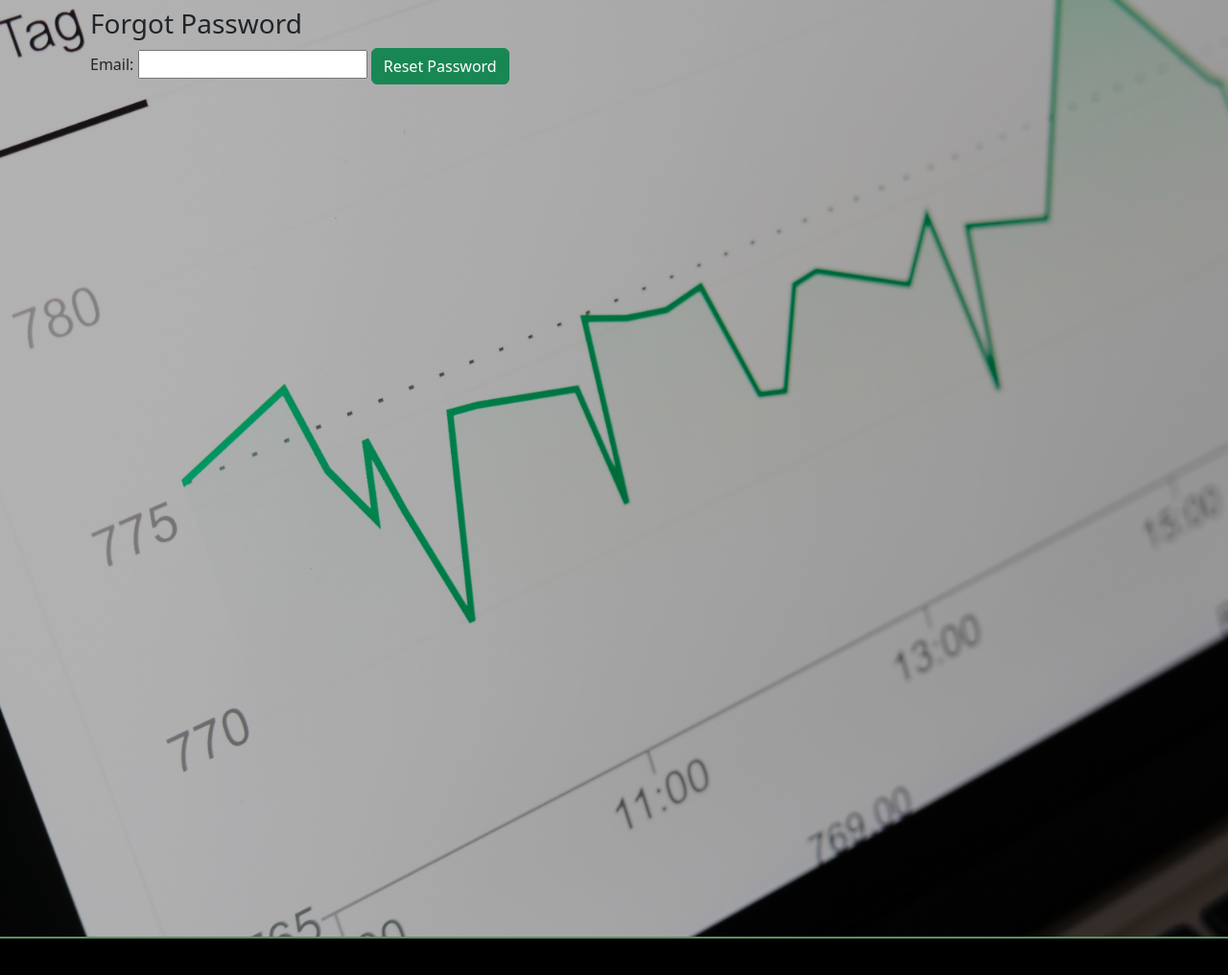
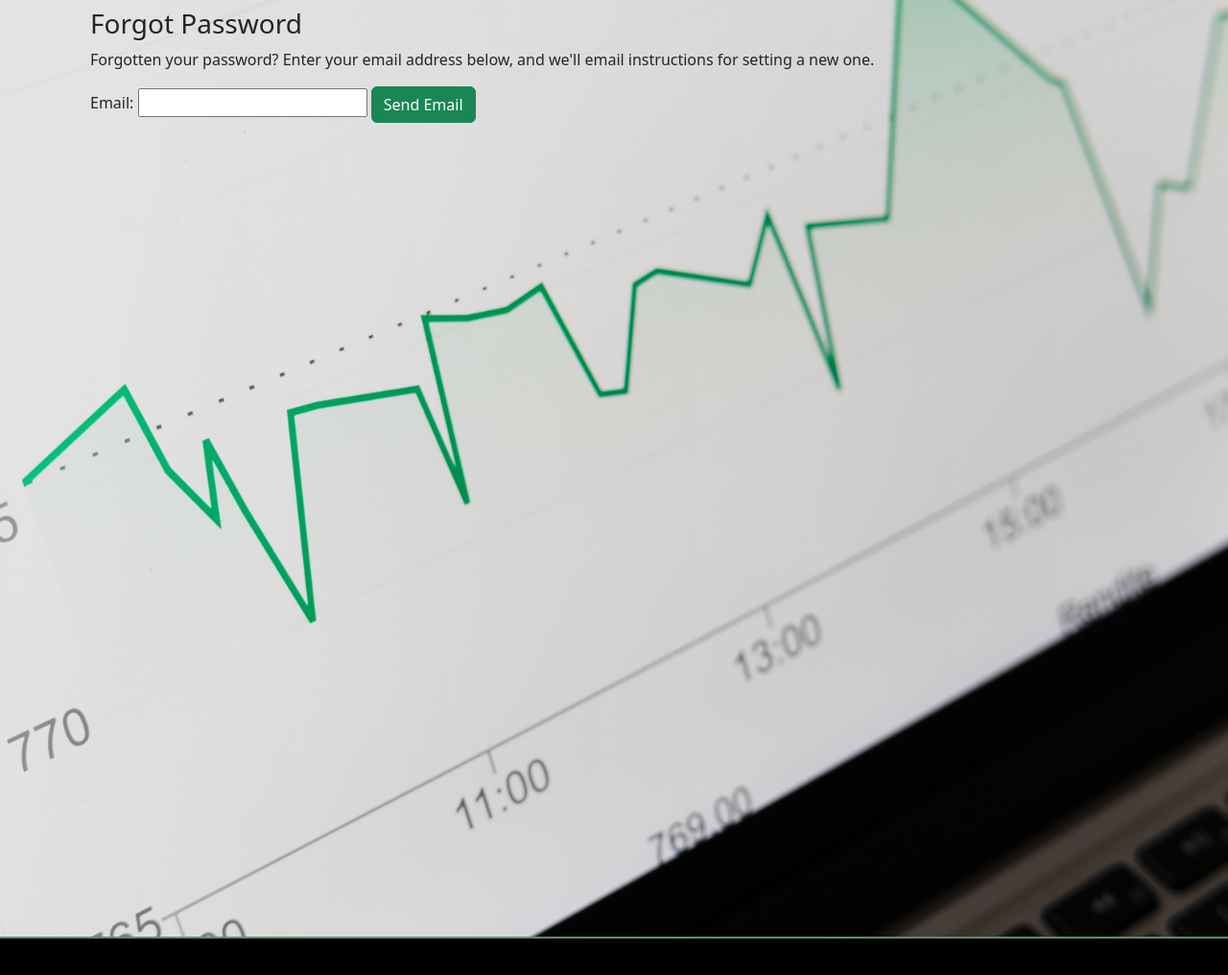
Before and after one commit to Oghenekevbe/stockcopy, a Django app: page /forgot_password/ in a window 1280 px wide. Shown: the part 59-1075 px from the top of the page at 96% size. Run offline with Django 4.2, Linux system fonts and the light colour scheme; some libraries are stand-ins or nearby versions.

Commit message:
resolved the password reset issue

```diff
--- a/sp/forms.py
+++ b/sp/forms.py
@@ -1,5 +1,10 @@
 from django import forms
-from django.contrib.auth.forms import UserCreationForm, PasswordResetForm, SetPasswordForm, PasswordChangeForm
+from django.contrib.auth.forms import (
+    UserCreationForm,
+    PasswordResetForm,
+    SetPasswordForm,
+    PasswordChangeForm,
+)
 from django.contrib.auth.models import User
 from django.contrib.auth import get_user_model
 from .models import StockTransaction
@@ -8,58 +13,77 @@ from .models import StockTransaction
 class StockTransactionForm(forms.ModelForm):
     class Meta:
         model = StockTransaction
-        fields = ['stock', 'quantity', 'price', 'transaction_type']
+        fields = ["stock", "quantity", "price", "transaction_type"]
         widgets = {
-            'stock': forms.Select(attrs={'class': 'form-control'}),
-            'quantity': forms.NumberInput(attrs={'class': 'form-control'}),
-            'price': forms.NumberInput(attrs={'class': 'form-control'}),
-            'transaction_type': forms.Select(attrs={'class': 'form-control'}),
+            "stock": forms.Select(attrs={"class": "form-control"}),
+            "quantity": forms.NumberInput(attrs={"class": "form-control"}),
+            "price": forms.NumberInput(attrs={"class": "form-control"}),
+            "transaction_type": forms.Select(attrs={"class": "form-control"}),
         }
 
 
 class RegistrationForm(UserCreationForm):
-    first_name = forms.CharField(max_length=30, widget=forms.TextInput(attrs={'class': 'form-control'}))
-    last_name = forms.CharField(max_length=30, widget=forms.TextInput(attrs={'class': 'form-control'}))
-    email = forms.EmailField(widget=forms.EmailInput(attrs={'class': 'form-control'}))
-    username = forms.CharField(max_length=150, widget=forms.TextInput(attrs={'class': 'form-control'}))
+    first_name = forms.CharField(
+        max_length=30, widget=forms.TextInput(attrs={"class": "form-control"})
+    )
+    last_name = forms.CharField(
+        max_length=30, widget=forms.TextInput(attrs={"class": "form-control"})
+    )
+    email = forms.EmailField(widget=forms.EmailInput(attrs={"class": "form-control"}))
+    username = forms.CharField(
+        max_length=150, widget=forms.TextInput(attrs={"class": "form-control"})
+    )
 
     class Meta:
         model = User
-        fields = ('first_name', 'last_name', 'email', 'username', 'password1', 'password2')
+        fields = (
+            "first_name",
+            "last_name",
+            "email",
+            "username",
+            "password1",
+            "password2",
+        )
 
 
 class ForgotPasswordForm(PasswordResetForm):
-    email = forms.EmailField(widget=forms.EmailInput(attrs={'class': 'form-control', 'placeholder': 'Email'}))
+    email = forms.EmailField(
+        widget=forms.EmailInput(attrs={"class": "form-control", "placeholder": "Email"})
+    )
 
     class Meta:
         model = User
-        fields = ['email']
+        fields = ["email"]
+
+
+class ChangePasswordForm(PasswordChangeForm):
+    old_password = forms.CharField(
+        label="Current Password",
+        widget=forms.PasswordInput(
+            attrs={"class": "form-control", "placeholder": "Current Password"}
+        ),
+    )
+    new_password1 = forms.CharField(
+        label="New Password",
+        widget=forms.PasswordInput(
+            attrs={"class": "form-control", "placeholder": "New Password"}
+        ),
+    )
+    new_password2 = forms.CharField(
+        label="Confirm Password",
+        widget=forms.PasswordInput(
+            attrs={"class": "form-control", "placeholder": "Confirm New Password"}
+        ),
+    )
+
+    class Meta:
+        model = User
+        fields = ["old_password", "new_password1", "new_password2"]
+
+        User = get_user_model()
 
 
 class ResetPasswordForm(SetPasswordForm):
     class Meta:
-        model = get_user_model()
-        fields = ['new_password1', 'new_password2']
-
-    def __init__(self, *args, **kwargs):
-        self.user = kwargs.pop('user')
-        super().__init__(self.user, *args, **kwargs)
-
-
-class ChangePasswordForm(PasswordChangeForm):
-    old_password = forms.CharField(
-        label='Current Password',
-        widget=forms.PasswordInput(attrs={'class': 'form-control', 'placeholder': 'Current Password'})
-    )
-    new_password1 = forms.CharField(
-        label='New Password',
-        widget=forms.PasswordInput(attrs={'class': 'form-control', 'placeholder': 'New Password'})
-    )
-    new_password2 = forms.CharField(
-        label='Confirm Password',
-        widget=forms.PasswordInput(attrs={'class': 'form-control', 'placeholder': 'Confirm New Password'})
-    )
-
-    class Meta:
         model = User
-        fields = ['old_password', 'new_password1', 'new_password2']
+        fields = ["new_password1", "new_password2"]
--- a/sp/templates/registration/forgot_password.html
+++ b/sp/templates/registration/forgot_password.html
@@ -9,11 +9,12 @@
       {% if message %}
         <p>{{ message }}</p>
       {% endif %}
+      <p>Forgotten your password? Enter your email address below, and we'll email instructions for setting a new one.</p>
       <form method="post">
         {% csrf_token %}
         <label for="email">Email:</label>
         <input type="email" name="email" required>
-        <button type="submit" class="btn btn-success">Reset Password</button>
+        <button type="submit" class="btn btn-success">Send Email</button>
       </form>
     </div>
   </div>
--- a/sp/templates/registration/reset_password.html
+++ b/sp/templates/registration/reset_password.html
@@ -7,10 +7,9 @@
   <div class="row">
     <div class="col">
       <h3>Reset Password</h3>
-      <form method="post">
+      <form method="POST">
         {% csrf_token %}
-        <input type="password" name="password1" placeholder="New Password" required>
-        <input type="password" name="password2" placeholder="Confirm Password" required>
+        {{form.as_p}}
         <button type="submit" class="btn btn-secondary">Reset Password</button>
       </form>
     </div>
--- a/sp/views.py
+++ b/sp/views.py
@@ -1,4 +1,4 @@
-from django.http import HttpResponse, JsonResponse,HttpResponseRedirect
+from django.http import HttpResponse, JsonResponse,HttpResponseRedirect,HttpResponseBadRequest
 from django.shortcuts import redirect, render
 from django.urls import reverse_lazy
 from django.views.generic import ListView, DetailView, CreateView
@@ -14,9 +14,10 @@ from datetime import datetime
 from django.core import serializers
 from django.views.decorators.csrf import csrf_exempt
 from django.contrib.auth.views import PasswordChangeView
-from django.urls import reverse_lazy
 from django.contrib.auth import authenticate #, login
 from django.contrib.auth.decorators import login_required
+from django.contrib.auth.models import User
+
 
 
 
@@ -230,6 +231,22 @@ def activate(request, uidb64, token):
         return redirect('index')
 
 
+# Change password view
+@login_required
+def change_password(request):
+    user = request.user
+    if request.method == 'POST':
+        form = ChangePasswordForm(user, request.POST)
+        if form.is_valid():
+            form.save()
+            messages.success(request, 'Your password has been changed successfully.')
+            return redirect('login')
+        else:
+            for error in list(form.errors.values()):
+                messages.error(request, error)
+    else:
+        form = ChangePasswordForm(user)
+    return render(request, 'registration/change_password.html', {'form': form})
 
 
 
@@ -265,50 +282,35 @@ def forgot_password(request):
     return render(request, 'registration/forgot_password.html', {'form': form})
 
 
+
+
+
 # Reset password view
 def reset_password(request, uidb64, token):
-    User = get_user_model()
+    print(f"uidb64: {uidb64}, token: {token}")  # Debugging statement
     try:
         uid = urlsafe_base64_decode(uidb64).decode()
-        user = User.objects.get(pk=uid)
-    except (TypeError, ValueError, OverflowError, User.DoesNotExist):
-        user = None
+        user = get_user_model().objects.get(pk=uid)
+        print(user.email)
+        print(user.username)
+    except (TypeError, ValueError, OverflowError, get_user_model().DoesNotExist):
+        return HttpResponseBadRequest("Invalid reset password link.")
 
-    if user is not None and account_activation_token.check_token(user, token):
+    if account_activation_token.check_token(user, token):
         if request.method == 'POST':
-            form = ResetPasswordForm(request.POST, user=user)
+            form = ResetPasswordForm(user=user, data=request.POST)
             if form.is_valid():
                 new_password = form.cleaned_data['new_password1']
                 user.set_password(new_password)
                 user.save()
-                messages.success(request, 'Your password has been reset. You may now log in with your new password.')
-                return redirect('login')
-            else:
-                for error in form.errors.values():
-                    messages.error(request, error)
+                messages.success(request, 'Your password has been successfully reset. Kindly enter your new credentials to login')
+                return redirect('login')  # Replace with your success URL
         else:
             form = ResetPasswordForm(user=user)
         return render(request, 'registration/reset_password.html', {'form': form})
     else:
-        messages.error(request, 'Invalid or expired reset password link.')
-        return redirect('index')
+        return HttpResponseBadRequest("Invalid reset password link.")
 
-# Change password view
-@login_required
-def change_password(request):
-    user = request.user
-    if request.method == 'POST':
-        form = ChangePasswordForm(user, request.POST)
-        if form.is_valid():
-            form.save()
-            messages.success(request, 'Your password has been changed successfully.')
-            return redirect('login')
-        else:
-            for error in list(form.errors.values()):
-                messages.error(request, error)
-    else:
-        form = ChangePasswordForm(user)
-    return render(request, 'registration/change_password.html', {'form': form})
 
 
 def reset_password_email(request):
--- a/static/css/base.css
+++ b/static/css/base.css
@@ -1,13 +1,14 @@
 #picture{
     background-image:
-    linear-gradient(to bottom, rgba(0, 0, 0, 0.3), rgba(0, 0, 0, 0.3)),
+    linear-gradient(to right, rgba(0, 0, 0, 0.1), rgba(0, 0, 0, 0.05)),
     url('../images/grow.jpg');background-size: cover;
 background-repeat: no-repeat;
-
+background-position: center;
 
 }
 #text h6{
     font-family: system-ui, -apple-system, BlinkMacSystemFont, 'Segoe UI', Roboto, Oxygen, Ubuntu, Cantarell, 'Open Sans', 'Helvetica Neue', sans-serif;
+    color: black !important;
     font-weight: lighter;
     font-size: 1.2rem;
     line-height: 2rem;
```
Also changed, not shown: sp/models.py (+14 -8 lines).
